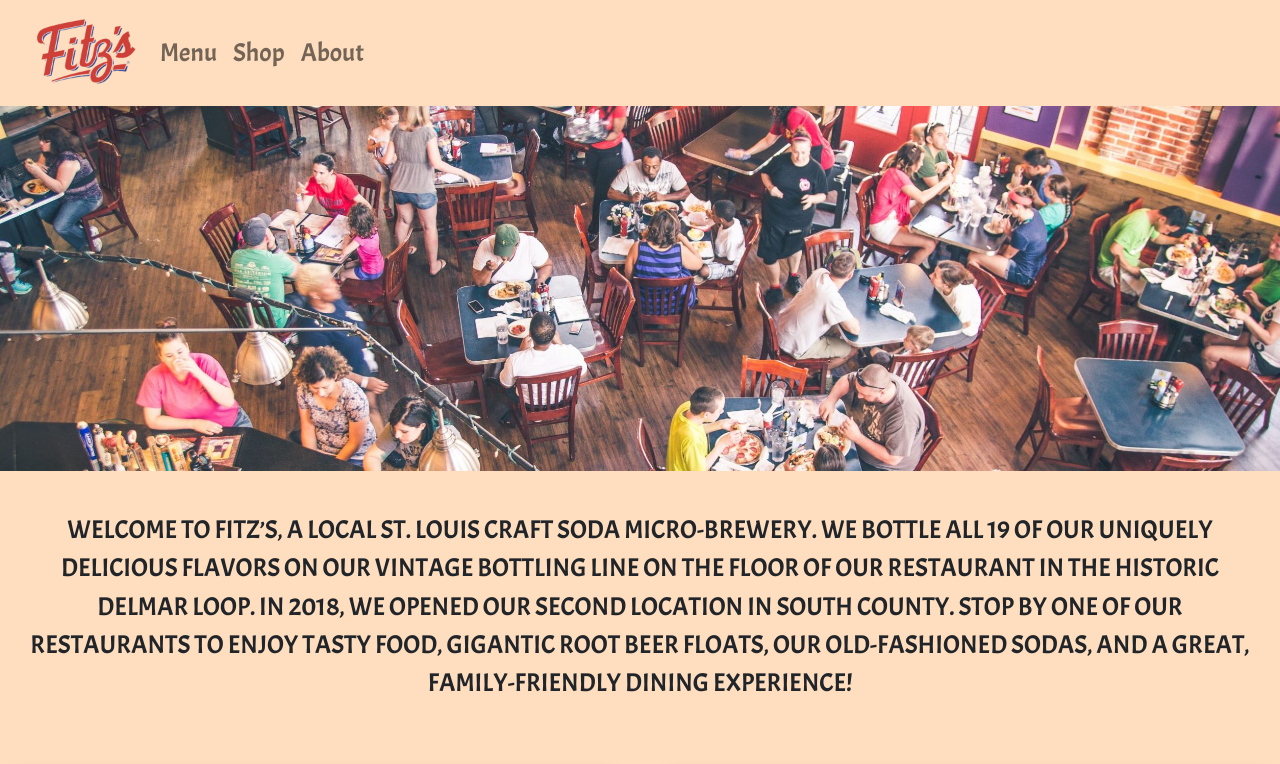
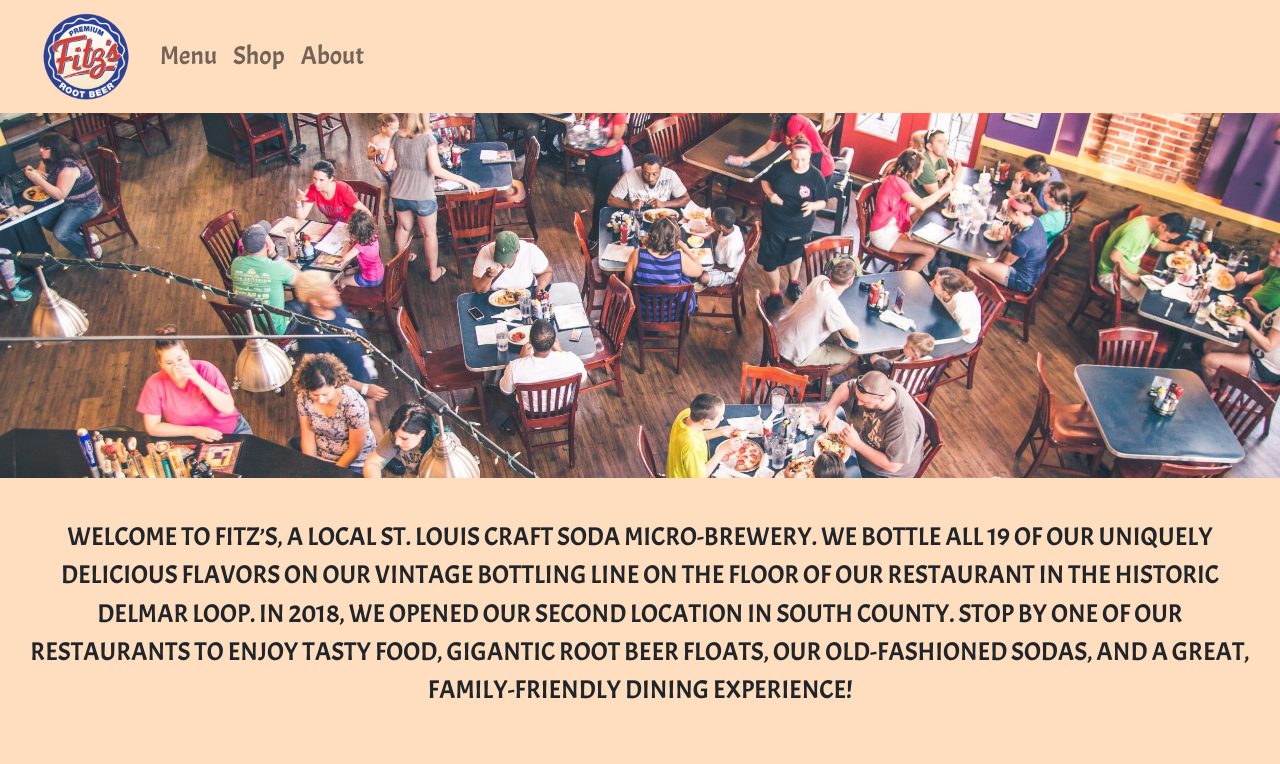
Before and after one commit to deslesicko/FitzReImagined, a plain HTML site: page index.html in a window 1280 px wide. Shown: the top 764 px of the page. Drawn offline with nearby package versions, Linux system fonts and the light colour scheme.

Commit message:
Add files via upload

```diff
--- a/index.html
+++ b/index.html
@@ -15,7 +15,7 @@
           <div class="navbar navbar-expand-lg navbar-light navbar_background">
             <div class="container-fluid">
               <a class="navbar-brand"  href="index.html">
-                <img class="fitzLogo" src="./images/logo.png" alt="fitz logo">
+                <img class="fitzLogo" src="./images/FitzLogo.png" alt="fitz logo">
                 </a>
               <button class="navbar-toggler" type="button" data-bs-toggle="collapse" data-bs-target="#navbarSupportedContent" aria-controls="navbarSupportedContent" aria-expanded="false" aria-label="Toggle navigation">
                 <span class="navbar-toggler-icon"></span>
```
Also changed, not shown: images/FitzLogo.png (added).
